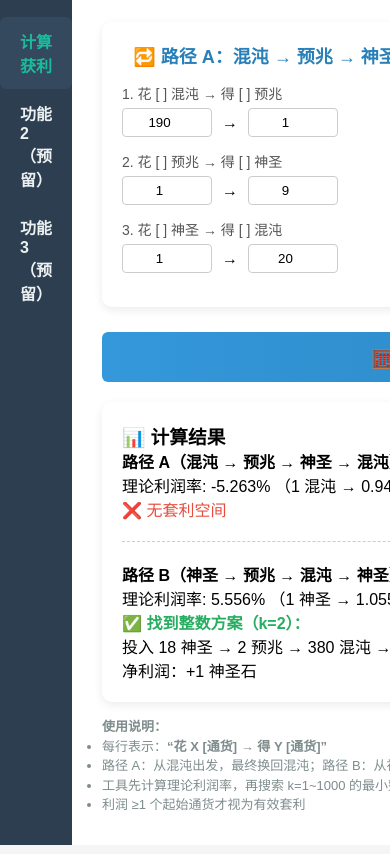
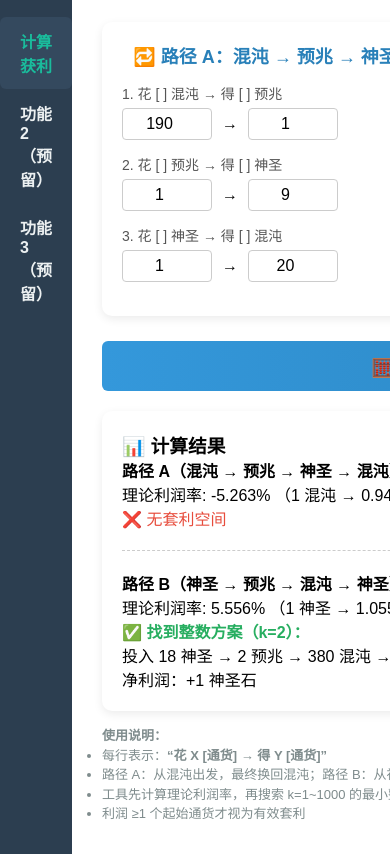
Before and after one commit to PIExiaoxiguan/PIExiaoxiguan.github.io, a plain HTML site: page index.html in a window 390 px wide. Shown: the part 79-933 px from the top of the page. Drawn offline with Linux system fonts and the light colour scheme.

Commit message:
Update index.html

```diff
--- a/index.html
+++ b/index.html
@@ -137,7 +137,11 @@
       margin-top: 15px;
       line-height: 1.5;
     }
-
+   @media (max-width: 768px) {
+  input {
+    font-size: 16px;
+  }
+}
   </style>
 </head>
 <body>
```
